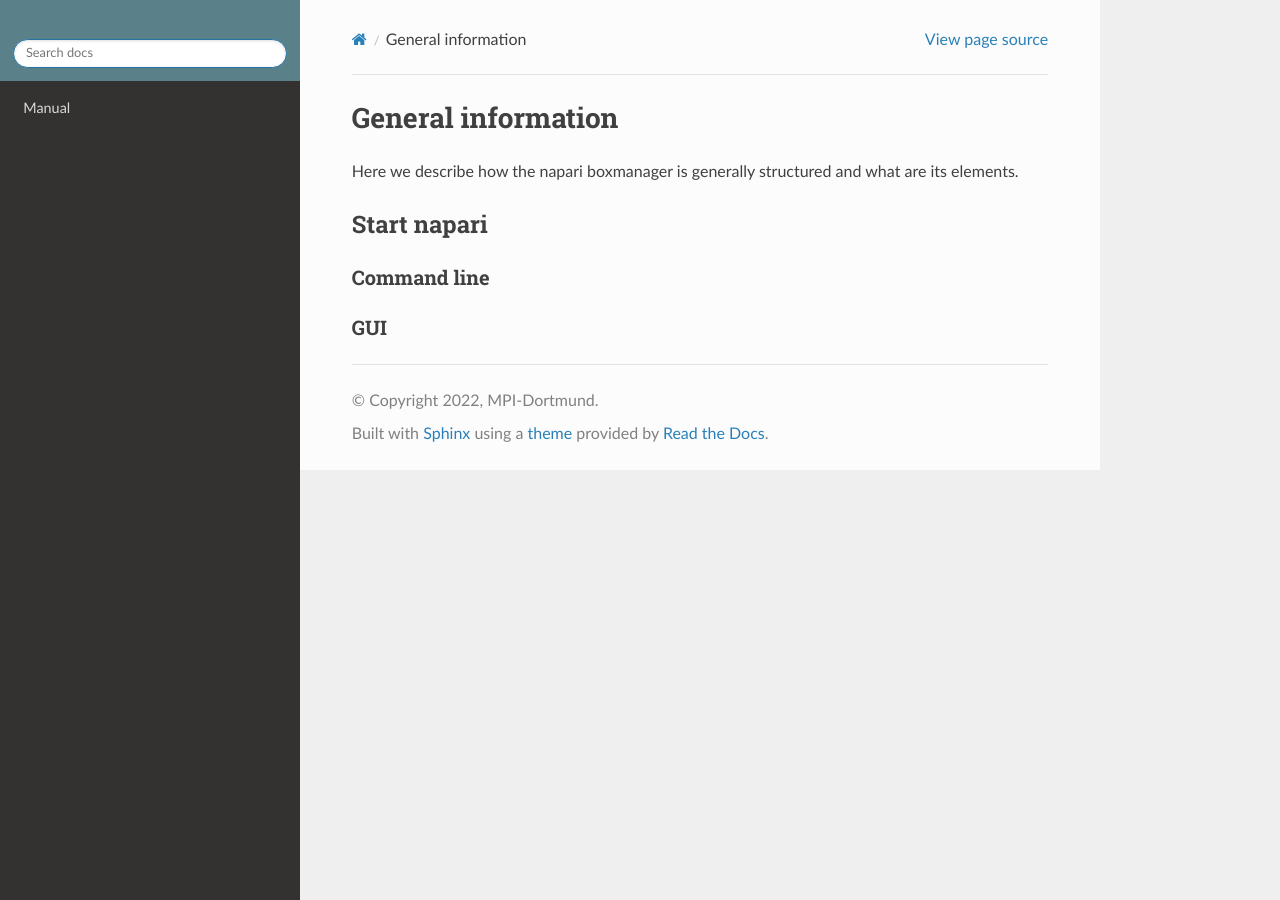
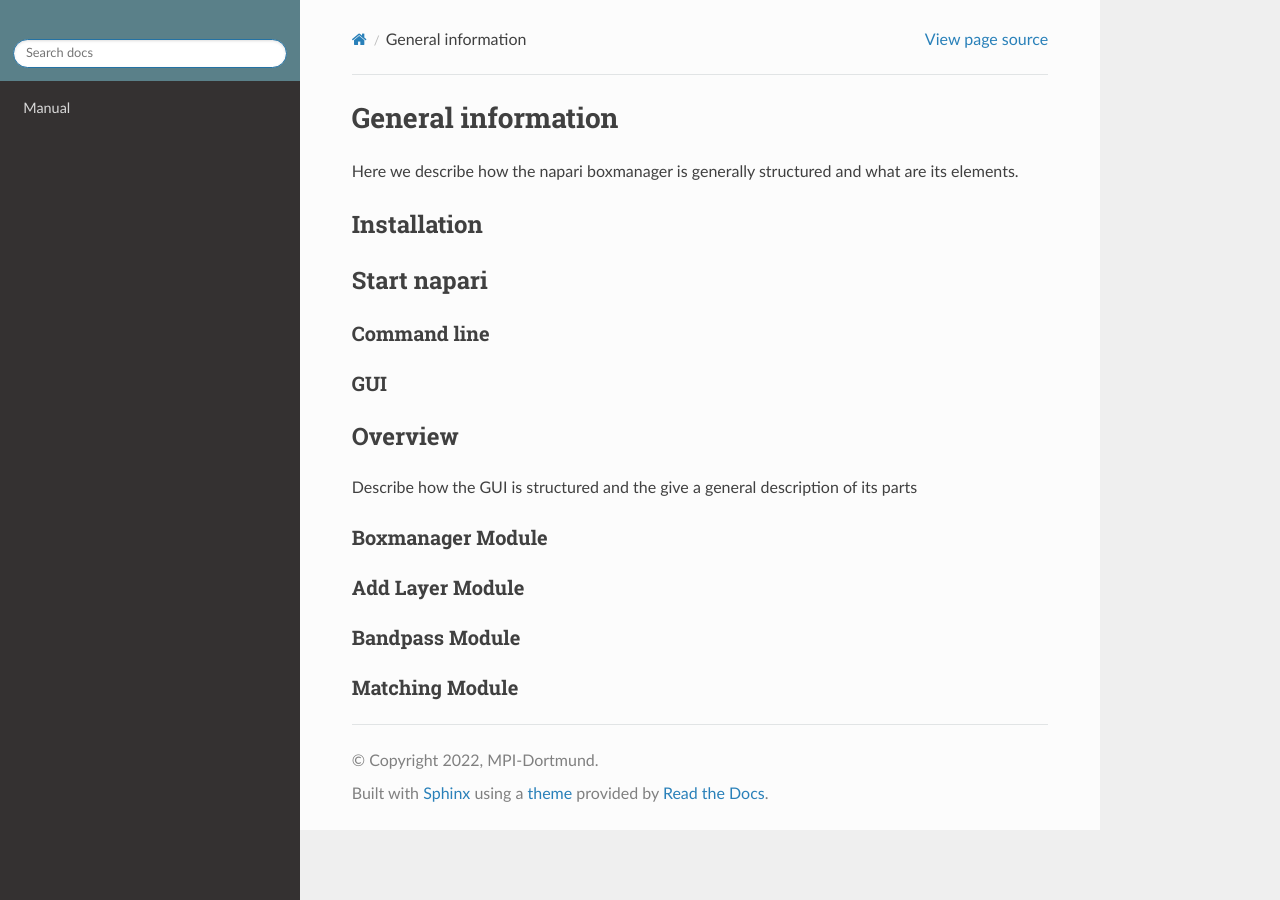
Before and after one commit to MPI-Dortmund/napari-boxmanager, a Sphinx documentation site: the page built from docs/manual/general.rst, in a window 1280 px wide. Built offline with Sphinx 7.4.7 and the Read the Docs theme 2.0.0, drawn with Linux system fonts in a browser that asks for light colours.

Commit message:
some more structure

```diff
--- a/docs/manual/general.rst
+++ b/docs/manual/general.rst
@@ -2,6 +2,9 @@ General information
 ===================
 
 Here we describe how the napari boxmanager is generally structured and what are its elements.
+
+Installation
+------------
 
 Start napari
 ------------
@@ -11,3 +14,21 @@ Command line
 
 GUI
 ^^^
+
+Overview
+---------
+
+Describe how the GUI is structured and the give a general description of its parts
+
+
+Boxmanager Module
+^^^^^^^^^^^^^^^^^
+
+Add Layer Module
+^^^^^^^^^^^^^^^^
+
+Bandpass Module
+^^^^^^^^^^^^^^^
+
+Matching Module
+^^^^^^^^^^^^^^^
```
